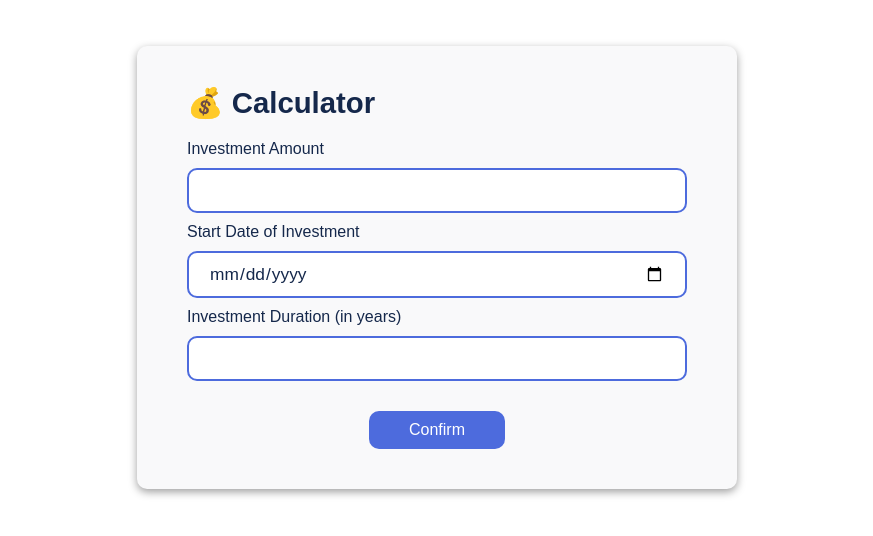
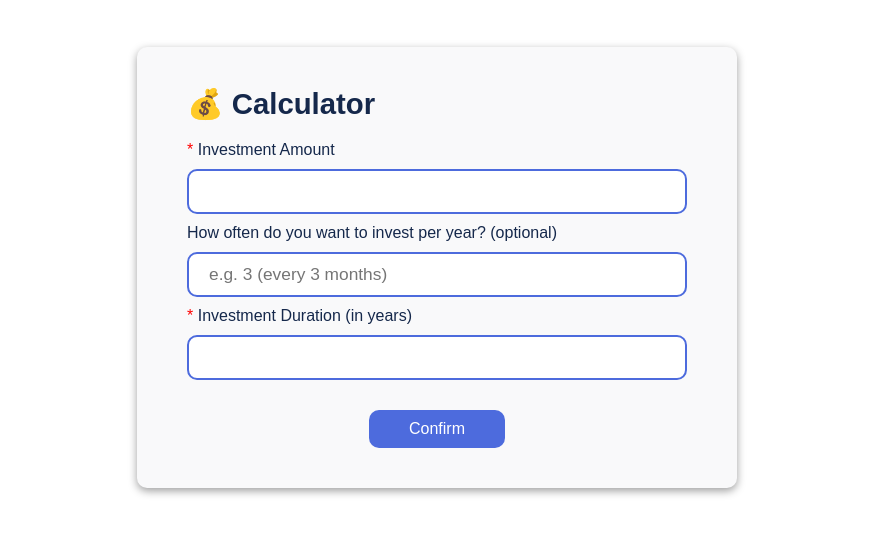
Before and after one commit to DevA6O/ETF-Savings-Plan-Calculator, a plain HTML site: page index.html in a window 1280 px wide. Shown: the part 170-706 px from the top of the page, without its empty margins (203-1076 px from the left). Drawn offline with Linux system fonts and the light colour scheme.

Commit message:
Remove start date input field and replace it with periods

```diff
--- a/index.html
+++ b/index.html
@@ -20,18 +20,18 @@
                 <h2>💰 Calculator</h2>
 
                 <form class="calculator-form" id="investment-form">
-                    <label for="investment">Investment Amount</label>
-                    <input type="number" id="investment" required min="0">
+                    <label for="investment"><span style="color: red;">*</span> Investment Amount</label>
+                    <input type="number" id="investment" required min="1">
                 </form>
 
-                <form class="calculator-form" id="start-date-form">
-                    <label for="start-date">Start Date of Investment</label>
-                    <input type="date" id="start-date" required>
+                <form class="calculator-form" id="period-form">
+                    <label for="start-date">How often do you want to invest per year? (optional)</label>
+                    <input type="number" id="period" placeholder="e.g. 3 (every 3 months)" required min="1" max="12">
                 </form>
 
                 <form class="calculator-form" id="years-form">
-                    <label for="years">Investment Duration (in years)</label>
-                    <input type="number" id="years" required min="1">
+                    <label for="years"><span style="color: red;">*</span> Investment Duration (in years)</label>
+                    <input type="number" id="years" required min="1" max="99" maxlength="2">
                 </form>
 
                 <div id="result" style="display: none;"></div>
```
